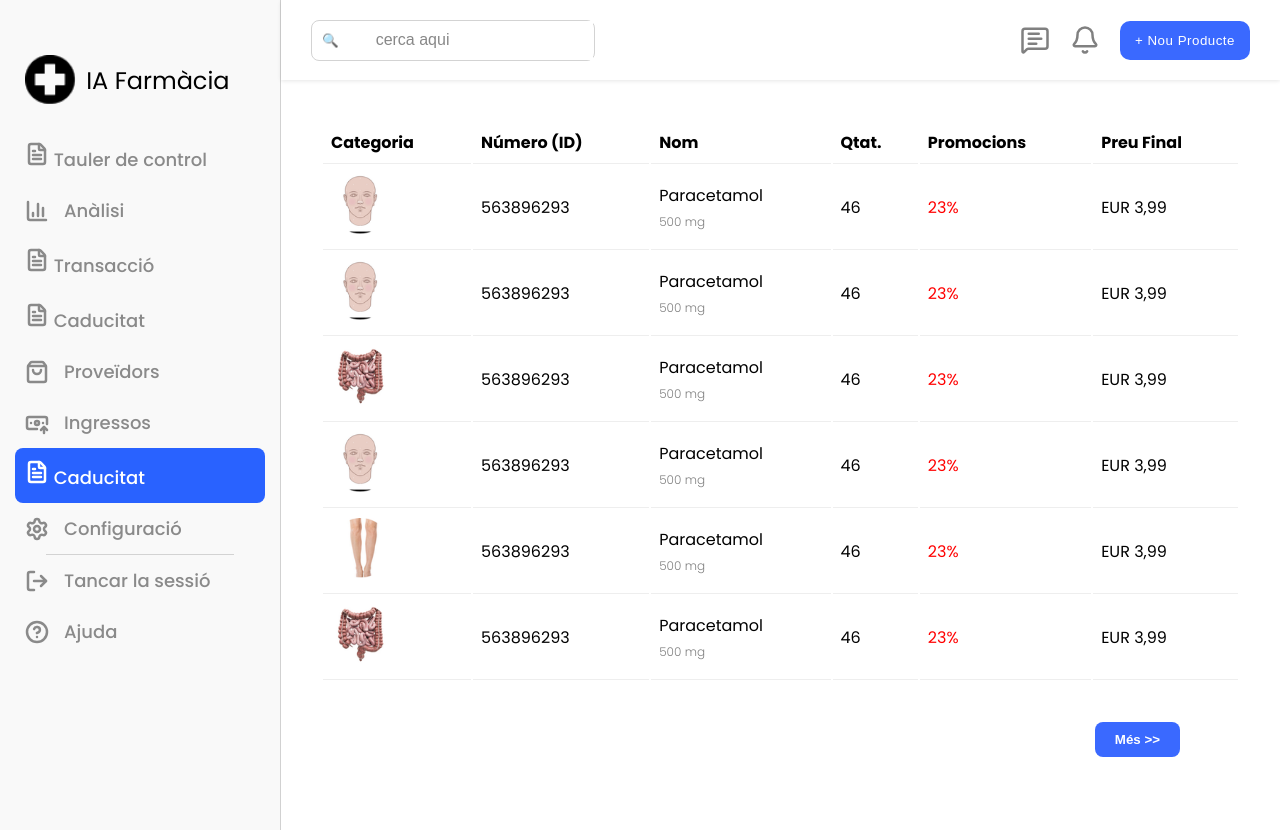
After one commit to GavinCartier/pharmaceutical-ai, a Flask app: page /promotion in a window 1280 px wide. The commit adds this page. Run offline with Flask 3, Linux system fonts and the light colour scheme; some libraries are stand-ins or nearby versions.

Commit message:
Fix sidebar and add promotion page

```diff
--- a/app.py
+++ b/app.py
@@ -15,7 +15,7 @@ mysql = MySQL(app)
 
 @app.route("/home")
 def home():
-    return render_template("index.html")
+    return render_template("index.html", active_page='home')
 
 # Login handler
 @app.route("/", methods=["GET", "POST"])
@@ -32,7 +32,7 @@ def login():
             return redirect(url_for('home'))
         else:
             return render_template("register.html", error="Invalid username or password")
-    return render_template("register.html")
+    return render_template("components/register.html")
 # Start the Flask app
 
 @app.route('/signin')
@@ -53,11 +53,16 @@ def controltable():
 
 @app.route('/expiration')
 def expiration():
-    return render_template('components/expirationpage.html')
+    return render_template('components/expirationpage.html', active_page='expiration')
 
 @app.route('/transaction')
 def transaction():
-    return render_template('transactionindex.html')
+    return render_template('transactionindex.html', active_page='transaction')
+
+@app.route('/promotion')
+def promotion():
+    return render_template('components/promotionpage.html', active_page='promotion')
+
 
 if __name__ == "__main__":
     app.run(debug=True)
--- /dev/null
+++ b/static/css/promotionpage.css
@@ -0,0 +1,65 @@
+body {
+    font-family: 'Poppins', sans-serif;
+}
+
+.promotion-page {
+    width: 100%;
+}
+
+.promotion-page-top {
+    display: flex;
+    flex-direction: row;
+    justify-content: space-around;
+}
+
+.promotion-page-list {
+    padding: 40px;
+    width: 100%;
+}
+
+.promotion-page-list img {
+    height: 60px;
+    padding: 0;
+}
+
+.promotion-page-list th,
+.promotion-page-list td {
+  padding: 8px;
+  text-align: left;
+  vertical-align: middle;
+  border-bottom: 1px solid #eee;
+}
+
+.promotion-page-list-item {
+    display: flex;
+    flex-direction: row;
+    justify-content: space-around;
+}
+
+.promotion-page strong {
+    font-weight: 400;
+}
+
+.promotion-page small {
+    font-weight: 300;
+    font-size: 12px;
+    color: gray;
+}
+
+.promotion-page-bottom {
+    padding-right: 100px;
+    justify-content: right;
+    display: flex;
+}
+
+.expiry {
+  color: red;
+  white-space: nowrap;
+}
+
+.promotion-page-bottom button {
+    padding: 10px 20px;
+    background-color: #3a69ff;
+    color: white;
+    border-radius: 8px;
+}
--- a/static/css/sidebar.css
+++ b/static/css/sidebar.css
@@ -68,6 +68,16 @@
     stroke-width: 2.5;
 }
 
+.sidebar-list-item.active {
+    background-color: #2962ff; /* Blue background */
+    border-radius: 8px;
+}
+
+.sidebar-list-item.active a {
+    color: white;  /* White text for selected */
+}
+
+
 /* Divider line */
 hr {
     width: 75%;
--- a/static/css/transaction.css
+++ b/static/css/transaction.css
@@ -1,7 +1,7 @@
 
 
   body {
-    font-family: Arial, sans-serif;
+    font-family: 'Poppins', sans-serif;
     display: flex;
     height: 100vh;
     background-color: #f9f9f9;
--- /dev/null
+++ b/templates/components/promotionpage.html
@@ -0,0 +1,114 @@
+<!DOCTYPE html>
+<html>
+<head>
+    <title>Flask App</title>
+    <link rel="stylesheet" href="{{ url_for('static', filename='css/styles.css') }}">
+    <link rel="stylesheet" href="{{ url_for('static', filename='css/promotionpage.css') }}">
+    <link href="https://fonts.googleapis.com/css2?family=Poppins:wght@300;400;500;600;700&display=swap" rel="stylesheet">
+    <script src="https://unpkg.com/lucide@latest"></script>
+
+</head>
+<body>
+    {% include 'components/sidebar.html' %}
+    <div style="display: flex; flex-direction: column; width: 100%">
+      {% include 'components/header.html' %}
+
+      <!-- Actual promotion page component -->
+      <div class="promotion-page">
+
+        <!-- The actual list of promo medications -->
+        <table class="promotion-page-list">
+            <thead>
+                <tr>
+                <th>Categoria</th>
+                <th>Número (ID)</th>
+                <th>Nom</th>
+                <th>Qtat.</th>
+                <th>Promocions</th>
+                <th>Preu Final</th>
+                </tr>
+            </thead>
+            <tbody>
+                <tr>
+                <td><img src="../static/images/Cap.png" alt="head" /></td>
+                <td>563896293</td>
+                <td>
+                    <strong>Paracetamol</strong><br />
+                    <small>500 mg</small>
+                </td>
+                <td>46</td>
+                <td class="expiry">23%</td>
+                <td>EUR 3,99</td>
+                </tr>
+                <tr>
+                <td><img src="../static/images/Cap.png" alt="head" /></td>
+                <td>563896293</td>
+                <td>
+                    <strong>Paracetamol</strong><br />
+                    <small>500 mg</small>
+                </td>
+                <td>46</td>
+                <td class="expiry">23%</td>
+                <td>EUR 3,99</td>
+                </tr>
+                <tr>
+                <td><img src="../static/images/Intestins.png" alt="head" /></td>
+                <td>563896293</td>
+                <td>
+                    <strong>Paracetamol</strong><br />
+                    <small>500 mg</small>
+                </td>
+                <td>46</td>
+                <td class="expiry">23%</td>
+                <td>EUR 3,99</td>
+                </tr>
+                <tr>
+                <td><img src="../static/images/Cap.png" alt="head" /></td>
+                <td>563896293</td>
+                <td>
+                    <strong>Paracetamol</strong><br />
+                    <small>500 mg</small>
+                </td>
+                <td>46</td>
+                <td class="expiry">23%</td>
+                <td>EUR 3,99</td>
+                </tr>
+                <tr>
+                <td><img src="../static/images/Peu.png" alt="head" /></td>
+                <td>563896293</td>
+                <td>
+                    <strong>Paracetamol</strong><br />
+                    <small>500 mg</small>
+                </td>
+                <td>46</td>
+                <td class="expiry">23%</td>
+                <td>EUR 3,99</td>
+                </tr>
+                <tr>
+                <td><img src="../static/images/Intestins.png" alt="head" /></td>
+                <td>563896293</td>
+                <td>
+                    <strong>Paracetamol</strong><br />
+                    <small>500 mg</small>
+                </td>
+                <td>46</td>
+                <td class="expiry">23%</td>
+                <td>EUR 3,99</td>
+                </tr>
+            </tbody>
+        </table>
+
+        <!-- The button on the bottom -->
+        <div class="promotion-page-bottom">
+            <button>
+                Més >>
+            </button>
+        </div>
+      </div>
+    </div>
+
+</body>
+</html>
+<script>
+  lucide.createIcons();
+</script>
--- a/templates/components/sidebar.html
+++ b/templates/components/sidebar.html
@@ -13,27 +13,40 @@
     </div>
 
     <ul class="sidebar-list">
-        <li
-            class="sidebar-list-item"
-        ><i data-lucide="layout-grid"></i><a href="#">Tauler de control</a></li>
+        <li class="sidebar-list-item {% if active_page == 'home' %}active{% endif %}">
+            <a href="{{ url_for('home') }}">
+              <i data-lucide="file-text"></i>
+              Tauler de control
+            </a>
+        </li>
         <li
             class="sidebar-list-item"
         ><i data-lucide="chart-column"></i><a href="#">Anàlisi</a></li>
-        <li
-            class="sidebar-list-item"
-        ><i data-lucide="server"></i><a href="#">Transacció</a></li>
-        <li
-            class="sidebar-list-item"
-        ><i data-lucide="users"></i><a href="#">Caducitat</a></li>
+        <li class="sidebar-list-item {% if active_page == 'transaction' %}active{% endif %}">
+            <a href="{{ url_for('transaction') }}">
+              <i data-lucide="file-text"></i>
+              Transacció
+            </a>
+        </li>
+
+        <li class="sidebar-list-item {% if active_page == 'expiration' %}active{% endif %}">
+            <a href="{{ url_for('expiration') }}">
+              <i data-lucide="file-text"></i>
+              Caducitat
+            </a>
+        </li>
         <li
             class="sidebar-list-item"
         ><i data-lucide="shopping-bag"></i><a href="#">Proveïdors</a></li>
         <li
             class="sidebar-list-item"
         ><i data-lucide="banknote-arrow-up"></i><a href="#">Ingressos</a></li>
-        <li
-            class="sidebar-list-item"
-        ><i data-lucide="megaphone"></i><a href="#">Promoció</a></li>
+        <li class="sidebar-list-item {% if active_page == 'promotion' %}active{% endif %}">
+            <a href="{{ url_for('promotion') }}">
+              <i data-lucide="file-text"></i>
+              Caducitat
+            </a>
+        </li>
         <li
             class="sidebar-list-item"
         ><i data-lucide="settings"></i><a href="#">Configuració</a></li>
```
